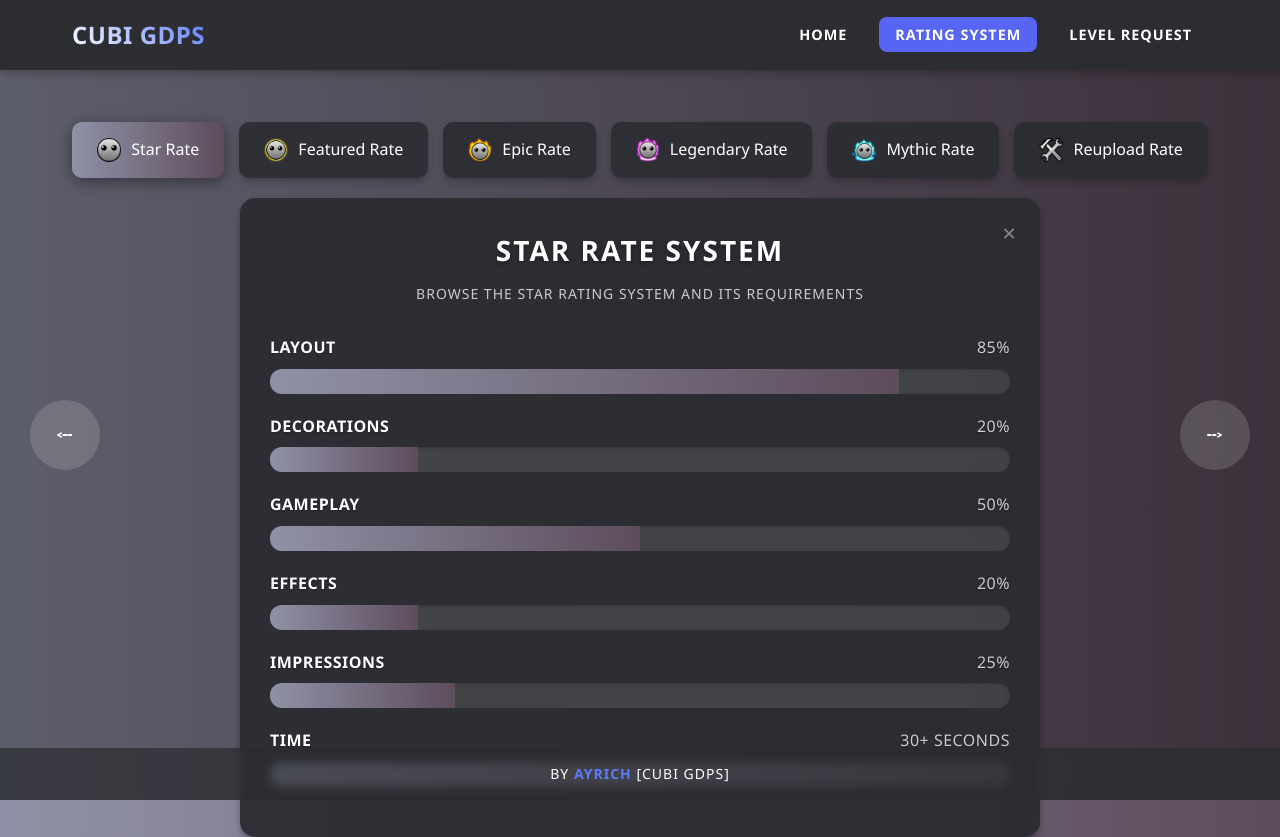
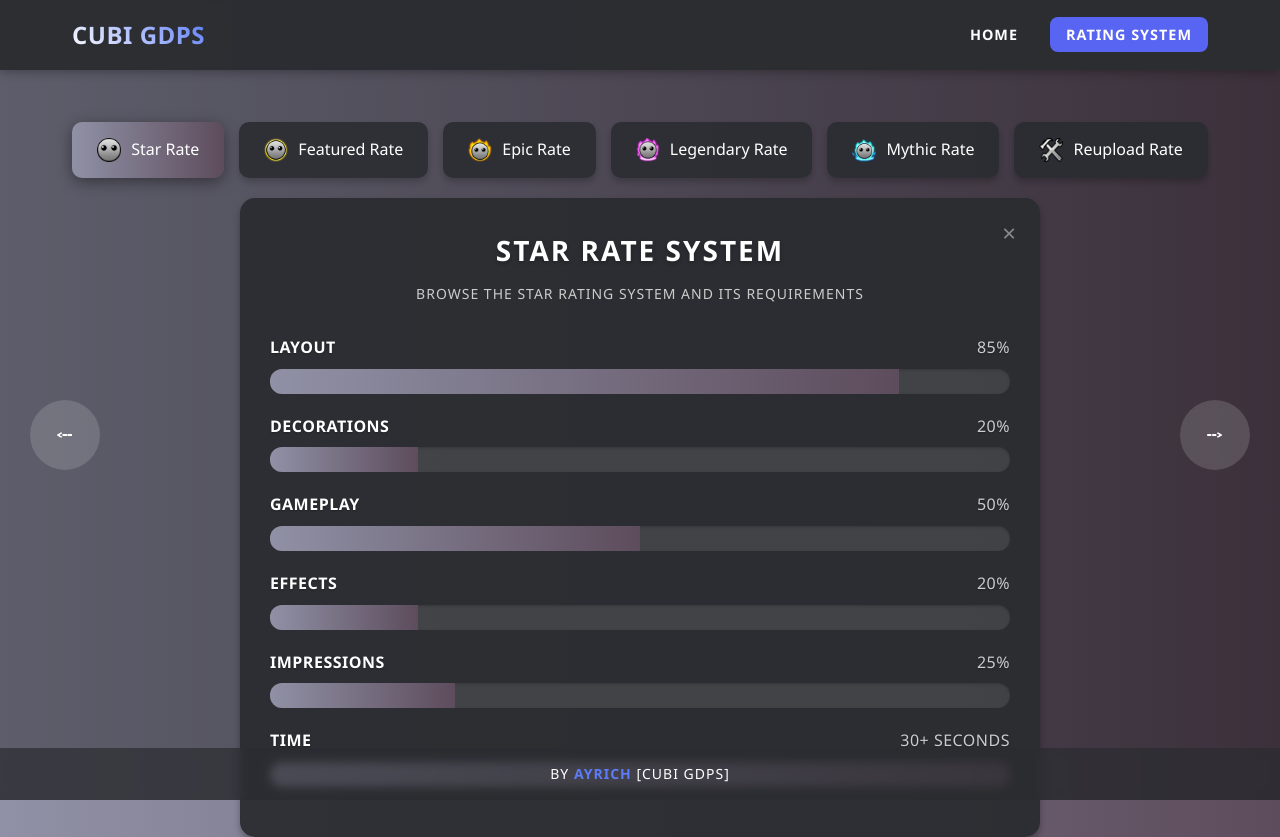
Before and after one commit to ayranelox/ayrichgurdps.github.io, a plain HTML site: page rating-system.html in a window 1280 px wide. Drawn offline with Linux system fonts and the light colour scheme.

Commit message:
Update rating-system.html

```diff
--- a/rating-system.html
+++ b/rating-system.html
@@ -361,7 +361,6 @@
             <ul class="nav-links">
                 <li><a href="index.html">Home</a></li>
                 <li><a href="rating-system.html" class="active">Rating System</a></li>
-                <li><a href="lvlreq.html">Level Request</a></li>
             </ul>
         </nav>
     </header>
```
